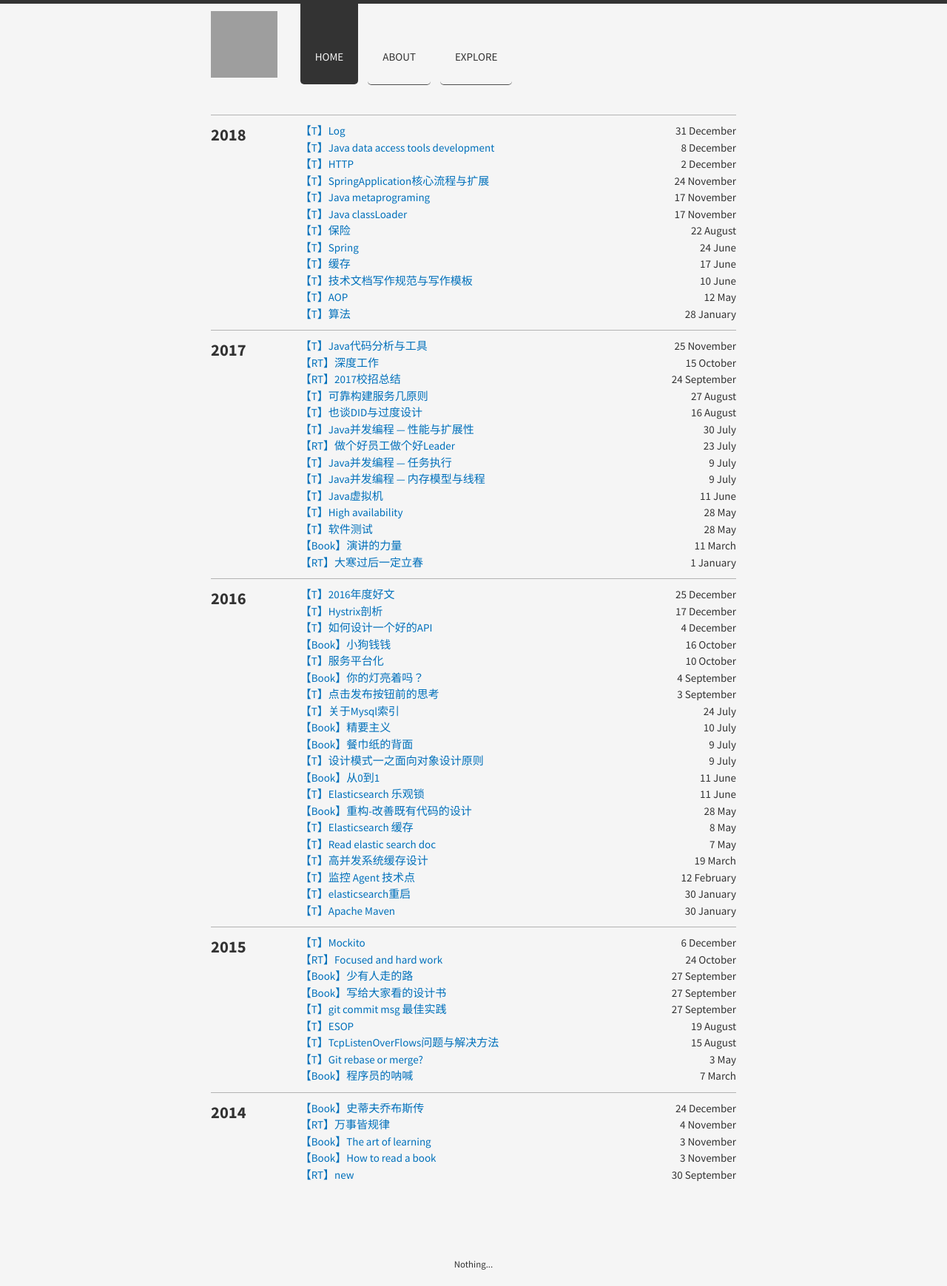
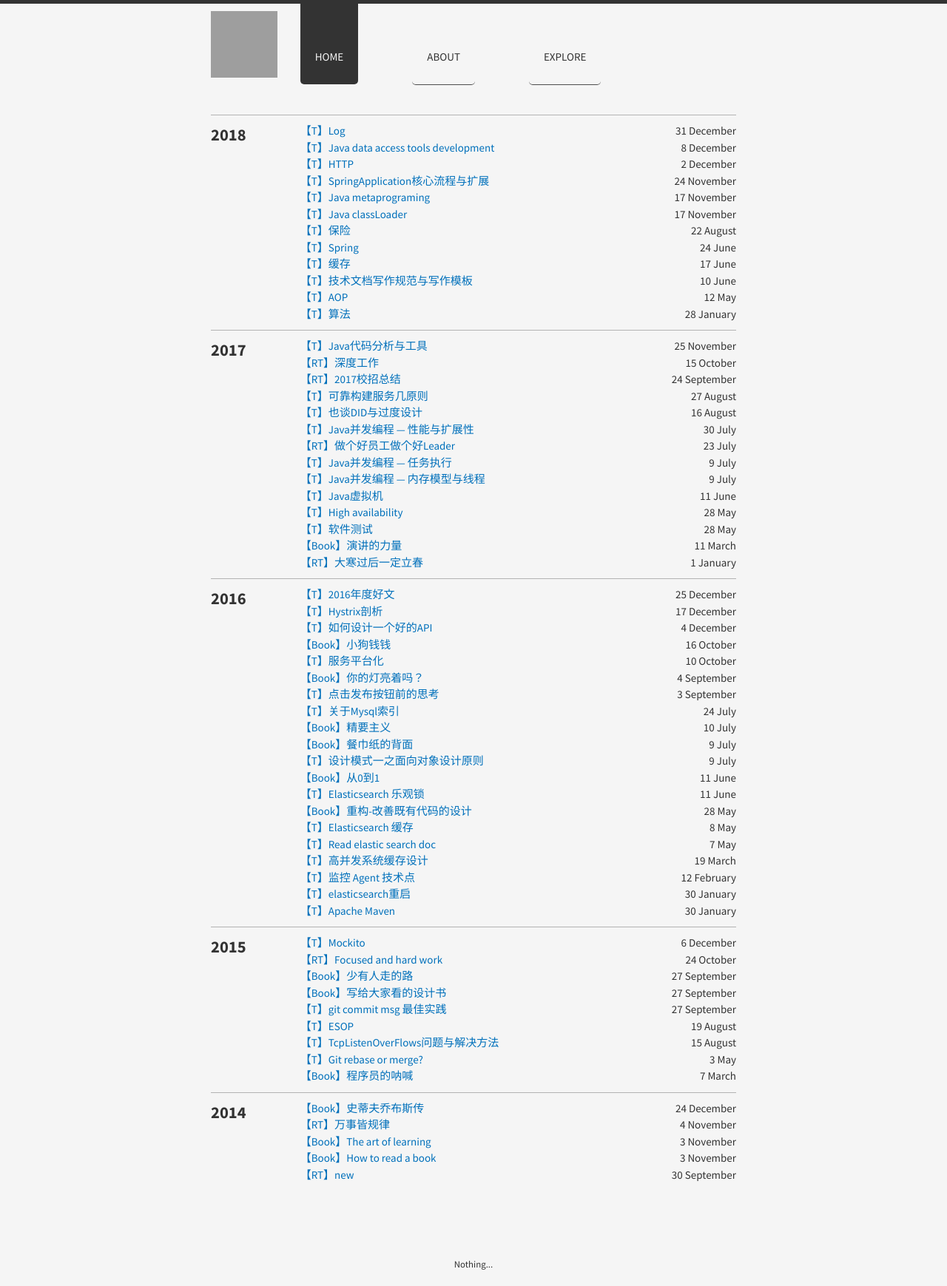
Before and after one commit to younghz/younghz.github.io, a Jekyll site: the page built from index.html, in a window 1280 px wide. Shown: the whole page at 74% size. Built offline with Jekyll 4.4.1, drawn with Linux system fonts in a browser that asks for light colours; nearby versions of some CDN libraries; grey boxes are pictures that could not be loaded.

Commit message:
Update css

```diff
--- a/public/css/main.scss
+++ b/public/css/main.scss
@@ -169,7 +169,7 @@ footer {
     display: inline-block;
     color: $contrast-color;
     padding: 66px 20px 25px;
-    margin-right: 10px;
+    margin-right: 70px;
     margin-top: -5px;
     text-transform: uppercase;
     border-radius: 0 0 5px 5px;
```
